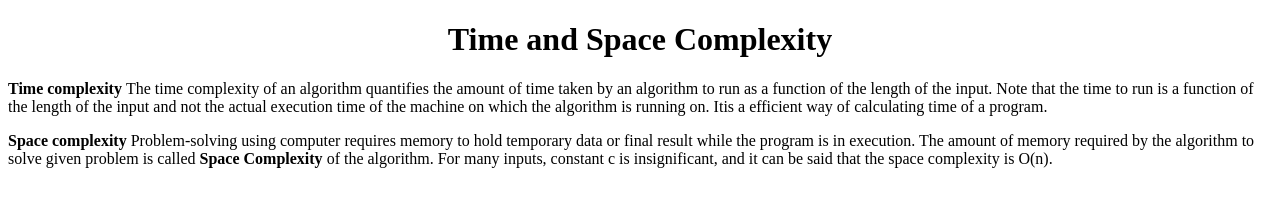
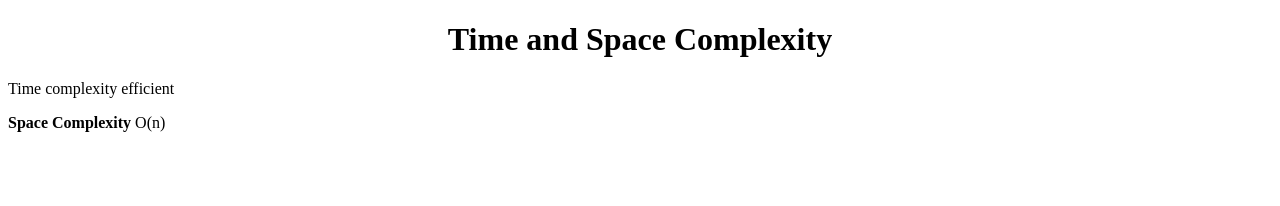
Before and after one commit to acciojob/time-and-space-complexity-TarunVanshkar, a website: page main.html in a window 1280 px wide. Drawn offline with Linux system fonts and the light colour scheme.

Commit message:
created a submission

```diff
--- a/main.html
+++ b/main.html
@@ -9,18 +9,10 @@
 <body>
 	<h1 style="text-align:center;">Time and Space Complexity</h1>
 	<p>
-		<b>Time complexity </b> The time complexity of an algorithm quantifies the
-		amount of time taken by an algorithm to run as a function of the length
-		of the input. Note that the time to run is a function of the length of
-		the input and not the actual execution time of the machine on which the
-		algorithm is running on. Itis a efficient way of calculating time of a program.
+		Time complexity efficient
 	</p>
 	<p>
-		<b>Space complexity </b> Problem-solving using computer requires memory to
-		hold temporary data or final result while the program is in execution. The
-		amount of memory required by the algorithm to solve given problem is called
-		<b>Space Complexity</b> of the algorithm. For many inputs, constant c is
-		insignificant, and it can be said that the space complexity is O(n).
+		<b>Space Complexity</b> O(n)
 	</p>
 	<!-- the entire body must be written by student -->
     <script type="text/javascript" src="./script.js">
```
